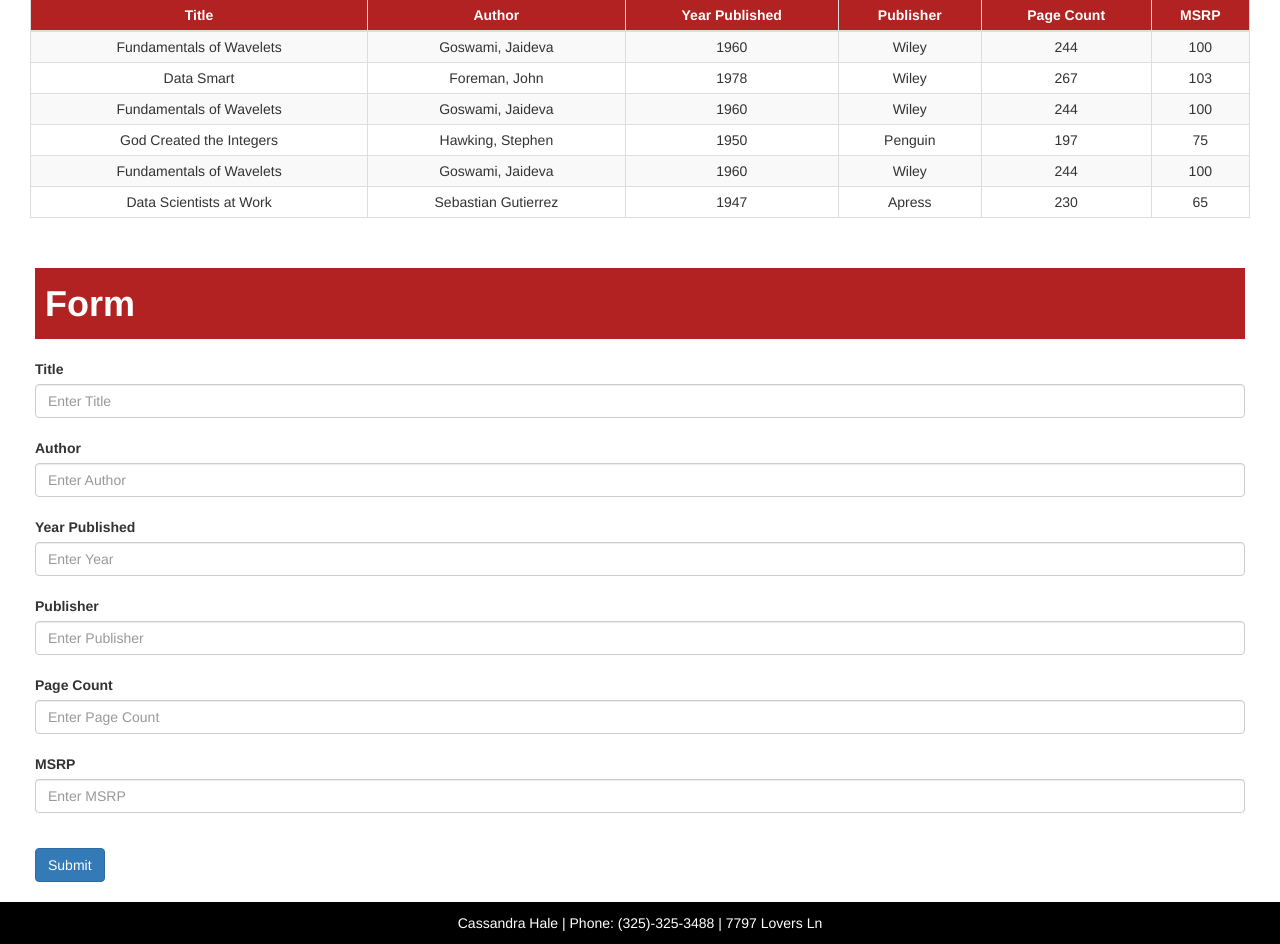
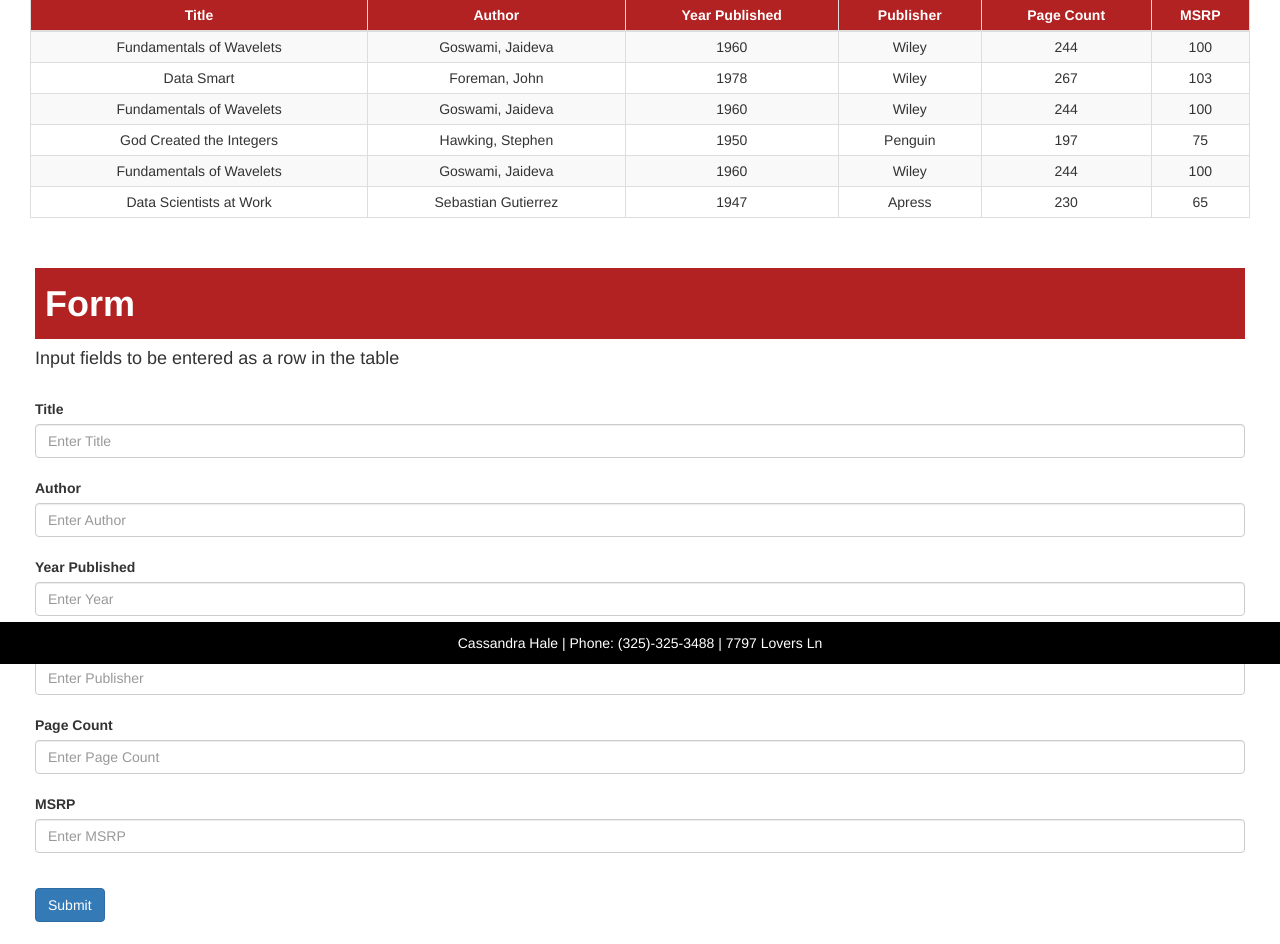
Before and after one commit to Avni-Sharma/1-html-review-Avni-Sharma, a PHP site: page /books.html in a window 1280 px wide. Shown: the part 136-1080 px from the top of the page. After the commit the page ends 1058 px from the top, so only its background shows below. Run offline with PHP 8.4, Linux system fonts and the light colour scheme; some libraries are stand-ins or nearby versions.

Commit message:
Fix footer and update form text

```diff
--- a/public/books.html
+++ b/public/books.html
@@ -101,8 +101,8 @@
       <header>
       Form
     </header>
-    <br>
-    <!-- Title,Author,Year Published,Publisher,Page Count,MSRP -->
+    <h4>Input fields to be entered as a row in the table</h4><br>
+
   <div class="form-group">
     <label for="title">Title</label>
     <input type="text" class="form-control" id="title" placeholder="Enter Title"><br>
--- a/public/css/style.css
+++ b/public/css/style.css
@@ -28,6 +28,10 @@ footer{
   padding :10px;
   border: 1px solid black;
   text-align: center;
+  position: fixed;
+  left: 0;
+  bottom: 0;
+  width: 100%;
 }
 
 
```
